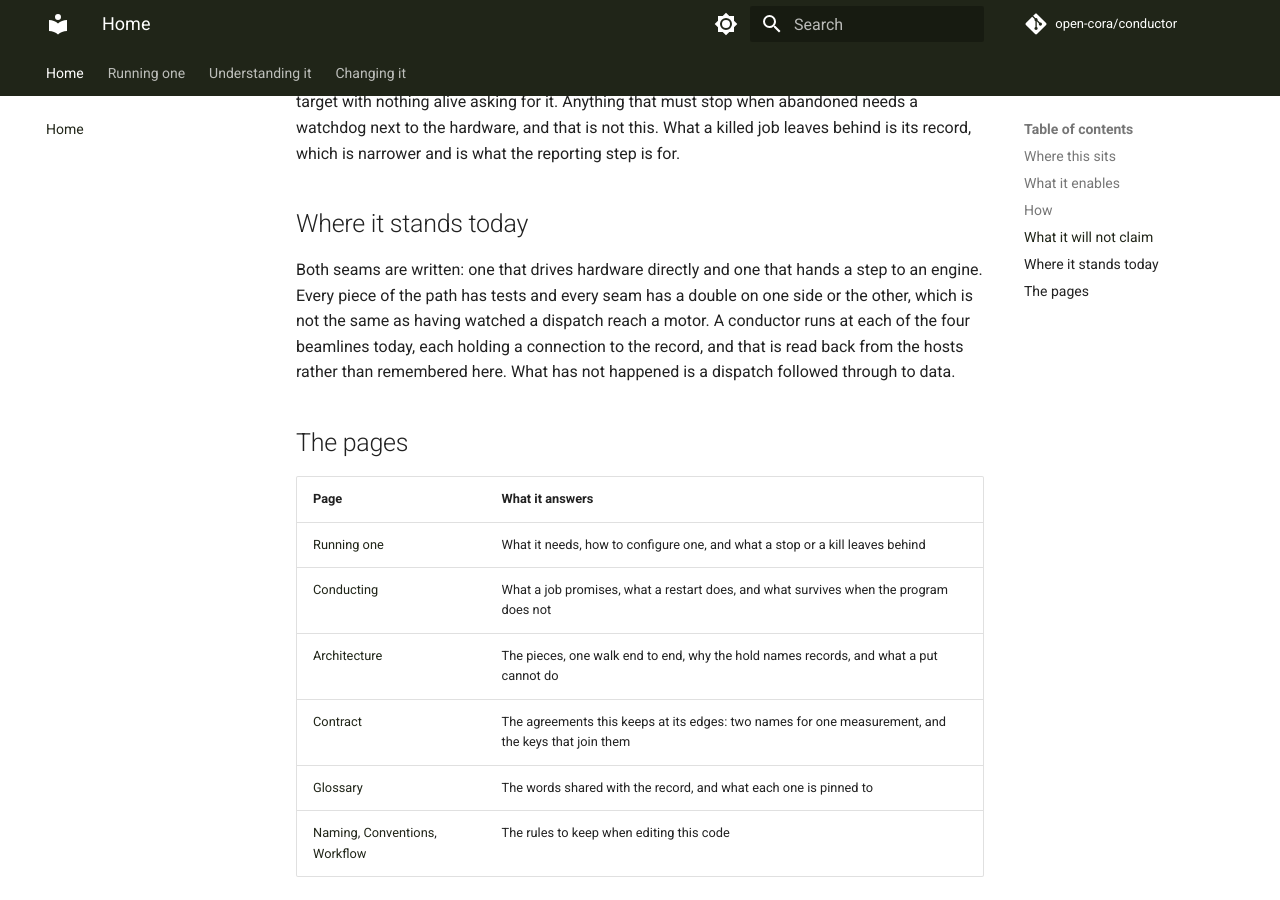
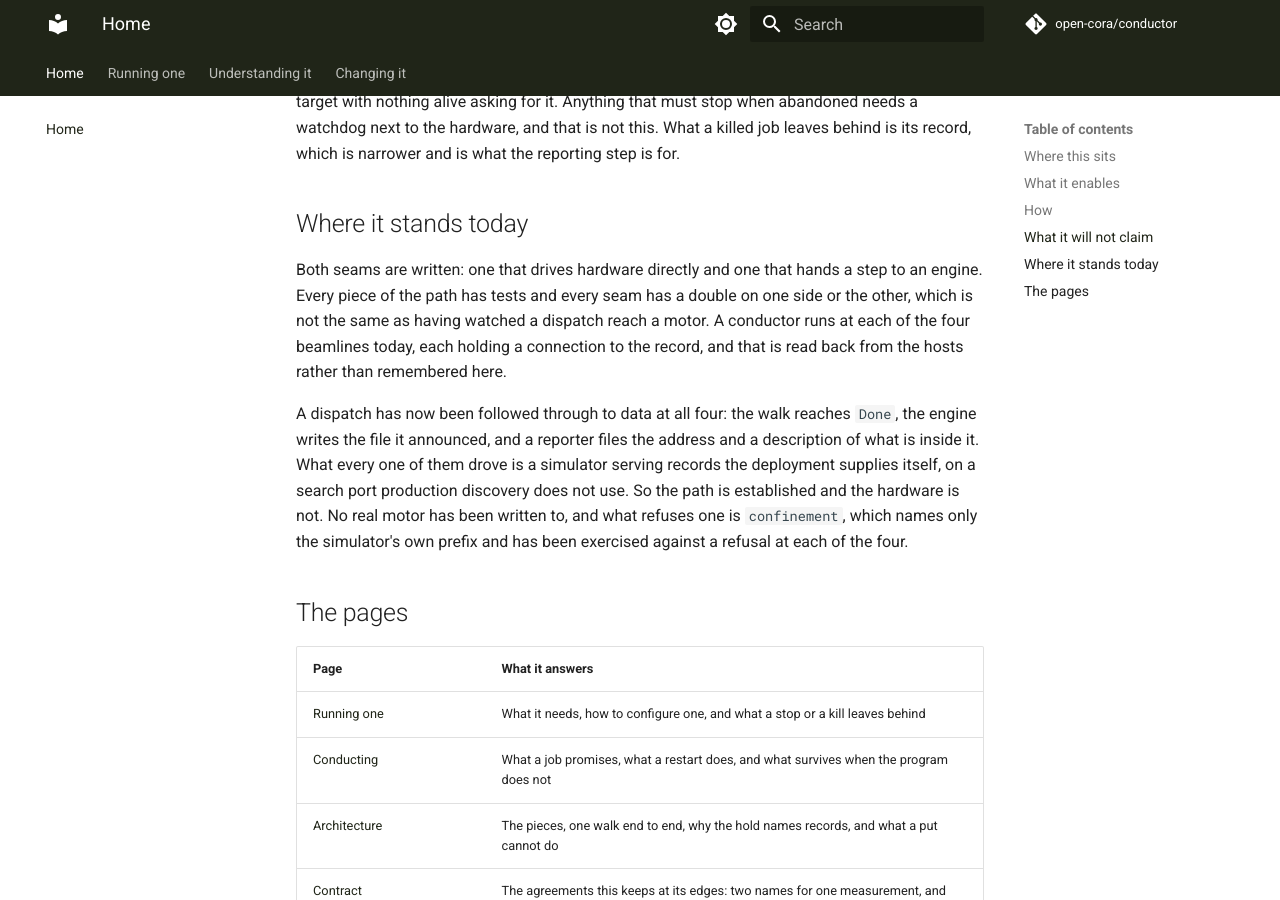
Before and after one commit to open-cora/conductor, an MkDocs documentation site: the page built from docs/index.md, in a window 1280 px wide and 900 px high, scrolled down 2457 px. Built offline with MkDocs 1.6.1 and Material for MkDocs 9.7.7, drawn with Linux system fonts in a browser that asks for light colours; some web fonts are replaced; comment, search, counter and statistics services are not loaded.

Commit message:
docs: the pages still said the loop had never turned, and it turns at four beamlines now
Every "where it stands today" was written before the deployment and none
had been revisited since. Between them they claimed one beamline's devices
were registered, that no dispatch had been followed through to data, that
no conducted scan had been watched end to end, and that the thinker had
never run against a live record. All four are read back from the hosts
instead: twenty-seven devices across four beamlines, a dispatch walked to a
described dataset at each, and a thinker holding its intake open.

Two claims are corrected in the other direction, which matters more than
the stale ones. The index said the control seam had been driven against
real hardware; it has been driven against soft IOCs and simulators, and no
real motor has been written to at any of the four. The reporter README
promised a conducted scan that "has not happened" without distinguishing
the records path, which runs today, from the document path, which does
not. Each page now says which engine it means and that a simulator is what
was driven, so a reader cannot take the recording path as evidence about a
detector.

The reporter's end-to-end section gains the demonstration it was missing,
with a dxchange description read out of the record rather than composed
here: nine entries, and a theta extent that follows the angle count the
request asked for.

Co-Authored-By: Claude Opus 5 (1M context) <noreply@anthropic.com>

```diff
--- a/docs/index.md
+++ b/docs/index.md
@@ -53,7 +53,9 @@ It runs at the beamline rather than in a data centre, because the protocols that
 
 ## Where it stands today
 
-Both seams are written: one that drives hardware directly and one that hands a step to an engine. Every piece of the path has tests and every seam has a double on one side or the other, which is not the same as having watched a dispatch reach a motor. A conductor runs at each of the four beamlines today, each holding a connection to the record, and that is read back from the hosts rather than remembered here. What has not happened is a dispatch followed through to data.
+Both seams are written: one that drives hardware directly and one that hands a step to an engine. Every piece of the path has tests and every seam has a double on one side or the other, which is not the same as having watched a dispatch reach a motor. A conductor runs at each of the four beamlines today, each holding a connection to the record, and that is read back from the hosts rather than remembered here.
+
+A dispatch has now been followed through to data at all four: the walk reaches `Done`, the engine writes the file it announced, and a reporter files the address and a description of what is inside it. What every one of them drove is a simulator serving records the deployment supplies itself, on a search port production discovery does not use. So the path is established and the hardware is not. No real motor has been written to, and what refuses one is `confinement`, which names only the simulator's own prefix and has been exercised against a refusal at each of the four.
 
 ## The pages
 
```
Also changed, not shown: README.md (+2 -2 lines).
